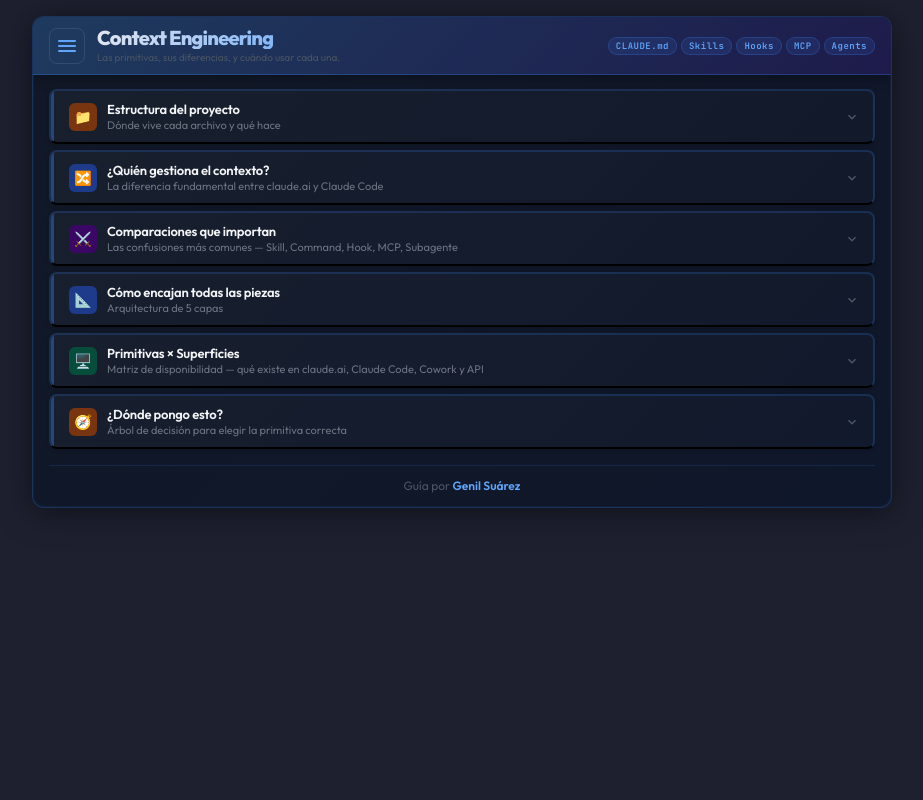
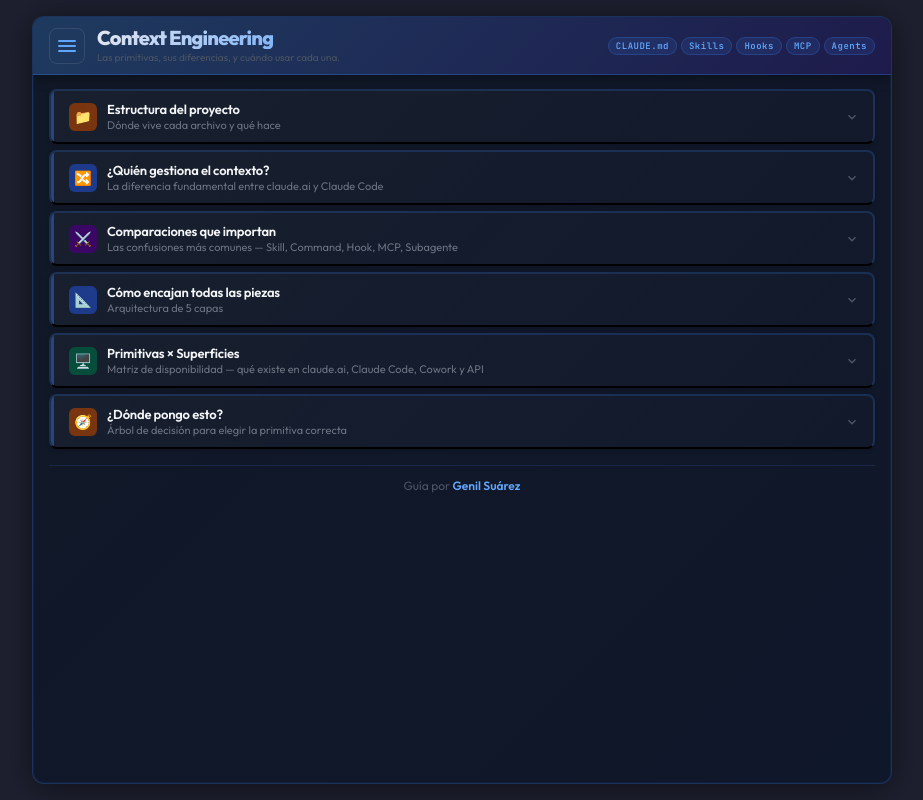
Before and after one commit to genilsuarez/agentstudy, a React (Vite) app: page / in a window 1280 px wide. Shown: the whole page, without its empty margins (178-1101 px from the left). Built offline with nearby package versions, Linux system fonts and the light colour scheme.

Commit message:
fix: fixed header with internal scroll only on content area
- Header now uses flexShrink: 0 (never scrolls)
- Card has fixed height (100vh - 32px) instead of growing with content
- Only the content div scrolls, header stays pinned
- Removes sticky positioning in favor of flex layout

```diff
--- a/src/App.jsx
+++ b/src/App.jsx
@@ -15,15 +15,17 @@
     <>
       <style>{slideDownKeyframes}</style>
 
-      {/* Outer wrapper — full viewport */}
+      {/* Outer wrapper — full viewport, centers the card */}
       <div style={{
-        minHeight: "100vh", display: "flex", flexDirection: "column",
-        alignItems: "center", padding: "16px 12px 32px",
+        height: "100vh", display: "flex", flexDirection: "column",
+        alignItems: "center", justifyContent: "center",
+        padding: "16px 12px",
       }}>
 
-        {/* Card container */}
+        {/* Card container — fixed height, internal scroll */}
         <div style={{
           width: "100%", maxWidth: 860,
+          height: "calc(100vh - 32px)",
           background: "linear-gradient(135deg, #111827 0%, #0f172a 100%)",
           border: `1px solid ${palette.border}`,
           borderRadius: 12,
@@ -31,9 +33,9 @@
           display: "flex", flexDirection: "column", overflow: "hidden",
         }}>
 
-          {/* Sticky header */}
+          {/* Fixed header — never scrolls */}
           <div style={{
-            position: "sticky", top: 0, zIndex: 10,
+            flexShrink: 0,
             background: "linear-gradient(135deg, #1e3a5f 0%, #1e1b4b 100%)",
             borderBottom: `1px solid ${palette.borderStrong}`,
             boxShadow: "0 2px 12px rgba(0,0,0,0.4)",
@@ -71,7 +73,7 @@
             </div>
           </div>
 
-          {/* Scrollable content */}
+          {/* Scrollable content — only this area scrolls */}
           <div style={{
             flex: 1, overflowY: "auto", padding: "14px 16px",
             scrollbarWidth: "thin", scrollbarColor: "rgba(59,130,246,0.3) transparent",
```
